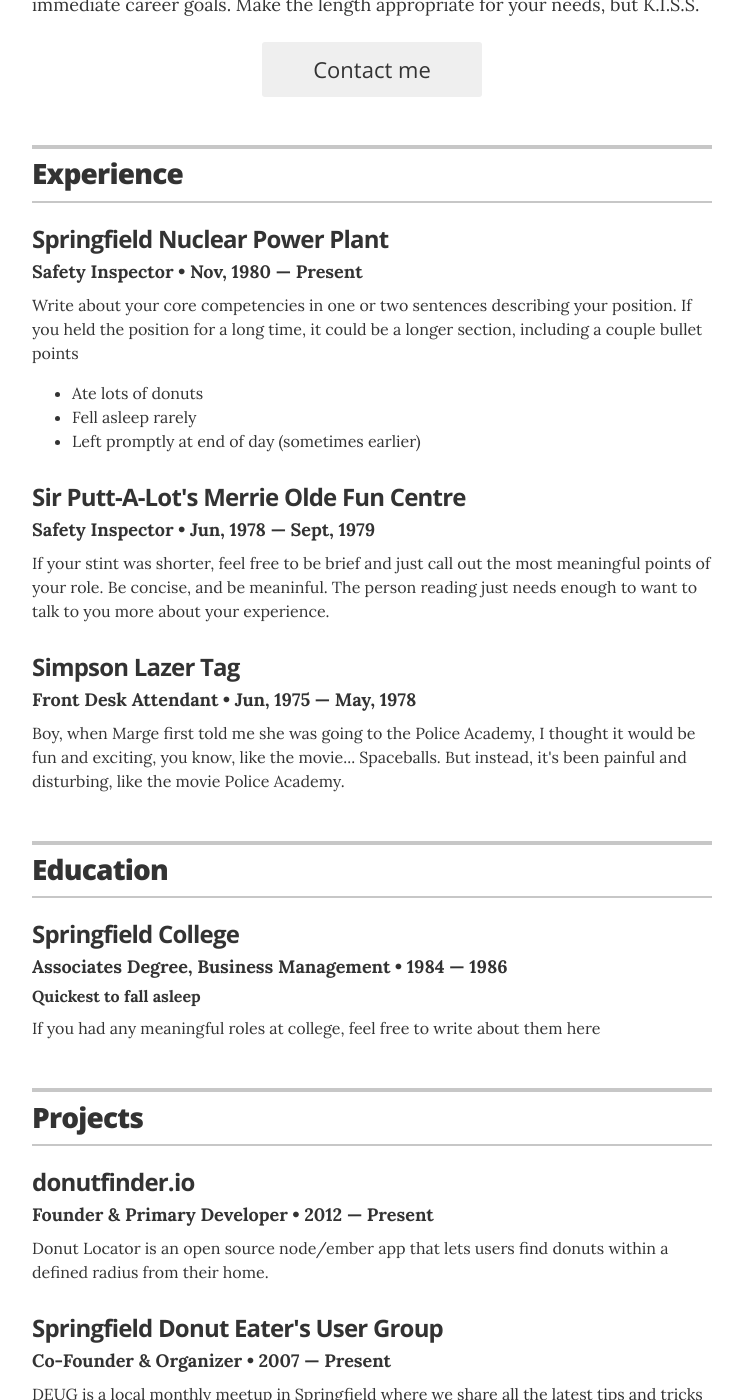
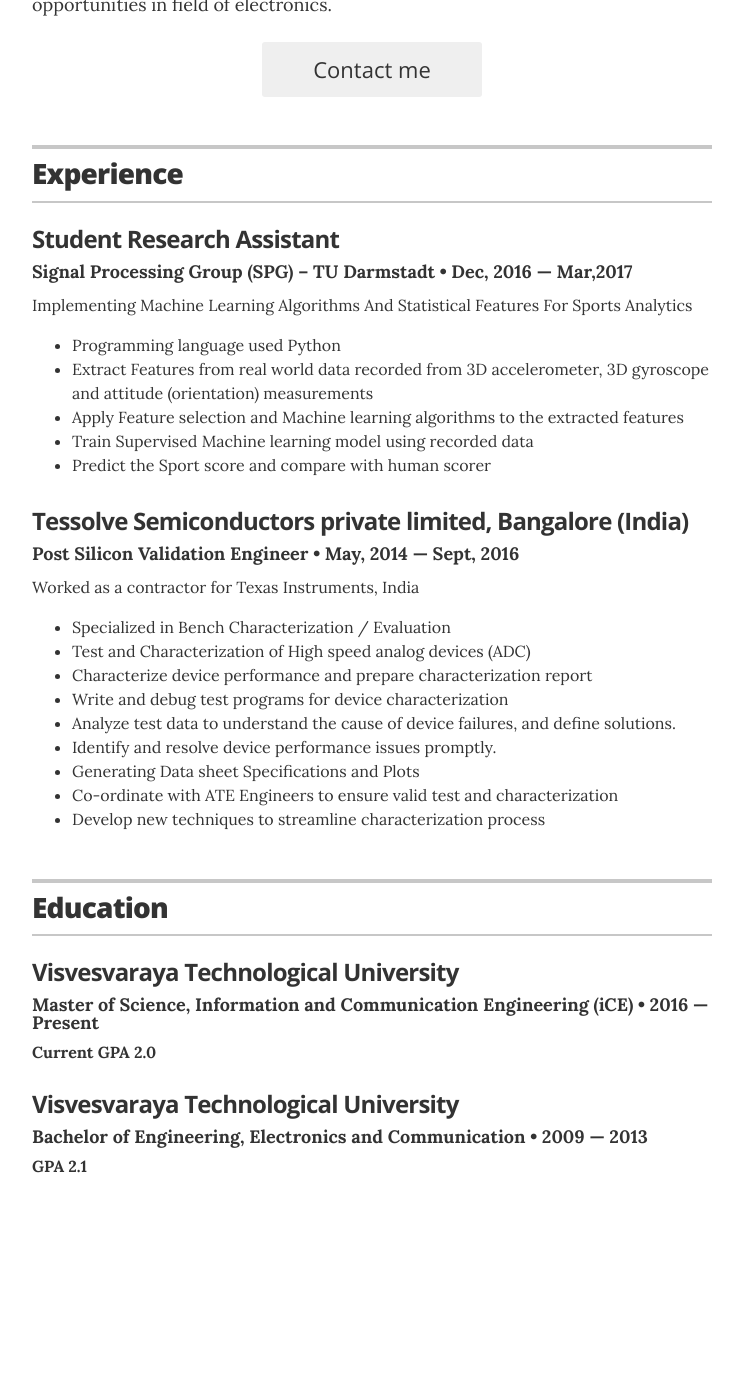
Before and after one commit to KhaleelKhan/KhaleelKhan.github.io-archived, a Jekyll site: the page built from index.html, in a window 1280 px wide and 1400 px high, scrolled down 396 px. Shown: the whole window, without its empty margins (268-1011 px from the left). Built offline with Jekyll 4.4.1, drawn with Linux system fonts in a browser that asks for light colours; after the commit the page ends 1618 px from its top, so only the background shows below that; some of the changed text lies outside the part shown.

Commit message:
modified base config and added education,experience

```diff
--- a/_config.yml
+++ b/_config.yml
@@ -11,12 +11,12 @@ sass:
 # Resume settings
 resume_avatar:                  "true"
 resume_name:                    "Khaleelulla Khan Nazeer"
-resume_title:                   "Nuclear Safety Inspector"
+resume_title:                   "iCE Masters student at TU Darmstadt"
 resume_contact_email:           "tokhaleelkhan@gmail.com"
 resume_contact_telephone:       "+49 176 344 23391"
-resume_contact_address:         "742 Evergreen Terrace, Springfield"
-resume_header_contact_info: "742 Evergreen Terrace, Springfield | +49 176 344 23391 | tokhaleelkhan@gmail.com"
-resume_header_intro: "<p>This is the executive summary. You should write a few brief, concise, and meaningful sentences about yourself from a professional context, and your immediate career goals. Make the length appropriate for your needs, but K.I.S.S.</p>"
+#resume_contact_address:         "742 Evergreen Terrace, Springfield"
+resume_header_contact_info: " +49 176 344 23391 | tokhaleelkhan@gmail.com"
+resume_header_intro: "<p>Currently enrolled in TU Darmstadt as a Masters student in Information and Communication engineering, actively seeking Internship and Thesis opportunities in field of electronics. </p>"
 
 # use "yes" to display the email contact button,
 # "no" to display an "I'm not looking for work" message,
@@ -28,11 +28,11 @@ resume_looking_for_work:        "yes"
 # comment out to hide
 resume_section_experience:      true
 resume_section_education:       true
-resume_section_projects:        true
-resume_section_skills:          true
-resume_section_recognition:     true
-resume_section_links:           true
-resume_section_associations:    true
+resume_section_projects:        false
+resume_section_skills:          false
+resume_section_recognition:     false
+resume_section_links:           false
+resume_section_associations:    false
 # resume_section_interests:       true
 
 # Resume social links
--- a/_data/education.yml
+++ b/_data/education.yml
@@ -1,6 +1,13 @@
 # Degree
-- degree: Associates Degree, Business Management
-  uni: Springfield College
-  year: 1984 &mdash; 1986
-  awards: Quickest to fall asleep
-  summary: If you had any meaningful roles at college, feel free to write about them here
+- degree: Master of Science, Information and Communication Engineering (iCE)
+  uni: Visvesvaraya Technological University
+  year: 2016 &mdash; Present
+  awards: Current GPA 2.0
+#  summary: If you had any meaningful roles at college, feel free to write about them here
+
+
+- degree: Bachelor of Engineering, Electronics and Communication
+  uni: Visvesvaraya Technological University
+  year: 2009 &mdash; 2013
+  awards: GPA 2.1
+#  summary: If you had any meaningful roles at college, feel free to write about them here
--- a/_data/experience.yml
+++ b/_data/experience.yml
@@ -1,19 +1,18 @@
 # Jobs
-# Springfield Nuclear Power Plant
-- company: Springfield Nuclear Power Plant
-  position: Safety Inspector
-  duration: Nov, 1980 &mdash; Present
-  summary: Write about your core competencies in one or two sentences describing your position. If you held the position for a long time, it could be a longer section, including a couple bullet points	<ul class="resume-item-list"><li>Ate lots of donuts</li><li>Fell asleep rarely</li><li>Left promptly at end of day (sometimes earlier)</li></ul>
+# Student Research Assistant
+- company: Student Research Assistant
+  position: Signal Processing Group (SPG) – TU Darmstadt
+  duration: Dec, 2016 &mdash; Mar,2017
+  summary: Implementing Machine Learning Algorithms And Statistical Features For Sports Analytics	<ul class="resume-item-list"><li>Programming language used Python</li><li>Extract Features from real world data recorded from 3D accelerometer, 3D gyroscope and attitude (orientation) measurements</li><li>Apply Feature selection and Machine learning algorithms to the extracted features</li><li>Train Supervised Machine learning model using recorded data</li><li>Predict the Sport score and compare with human scorer</li></ul>
 
 # Windmill Crank Operator
-- company: Sir Putt-A-Lot's Merrie Olde Fun Centre
-  position: Safety Inspector
-  duration:  Jun, 1978 &mdash; Sept, 1979
-  summary: If your stint was shorter, feel free to be brief and just call out the most meaningful points of your role. Be concise, and be meaninful. The person reading just needs enough to want to talk to you more about your experience.
-
+- company: Tessolve Semiconductors private limited, Bangalore (India)
+  position: Post Silicon Validation Engineer
+  duration:  May, 2014 &mdash; Sept, 2016
+  summary: Worked as a contractor for Texas Instruments, India<ul class="resume-item-list"><li>Specialized in Bench Characterization / Evaluation</li><li>Test and Characterization of High speed analog devices (ADC)</li><li>Characterize device performance and prepare characterization report</li><li>Write and debug test programs for device characterization</li><li>Analyze test data to understand the cause of device failures, and define solutions.</li><li>Identify and resolve device performance issues promptly.</li><li>Generating Data sheet Specifications and Plots</li><li>Co-ordinate with ATE Engineers to ensure valid test and characterization</li><li>Develop new techniques to streamline characterization process</li>
 
 # Front Desk Attendant
-- company: Simpson Lazer Tag
-  position: Front Desk Attendant
-  duration:   Jun, 1975  &mdash; May, 1978
-  summary: Boy, when Marge first told me she was going to the Police Academy, I thought it would be fun and exciting, you know, like the movie... Spaceballs. But instead, it's been painful and disturbing, like the movie Police Academy.
+#- company: Simpson Lazer Tag
+#  position: Front Desk Attendant
+#  duration:   Jun, 1975  &mdash; May, 1978
+# summary: Boy, when Marge first told me she was going to the Police Academy, I thought it would be fun and exciting, you know, like the movie... Spaceballs. But instead, it's been painful and disturbing, like the movie Police Academy.
```
